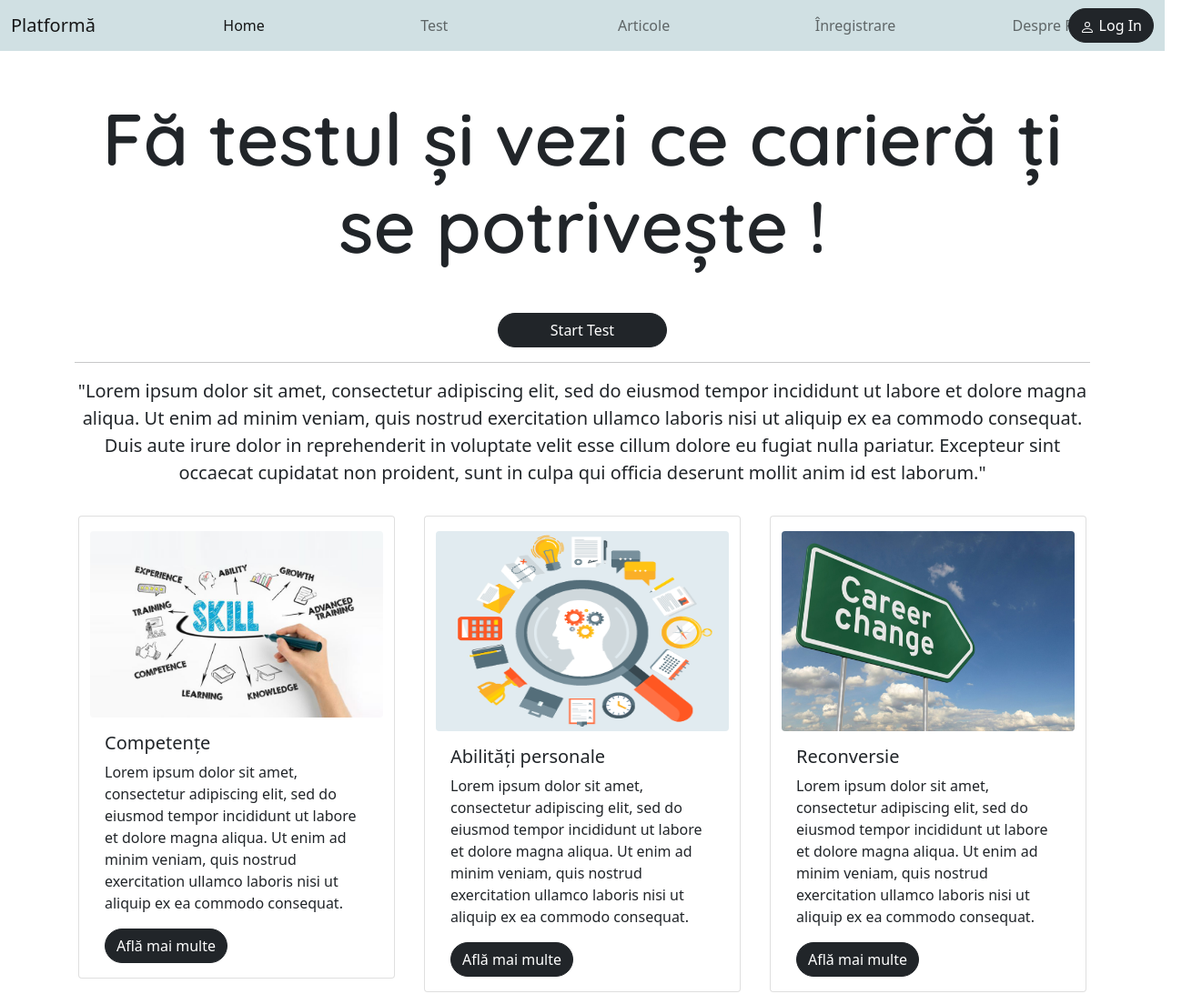
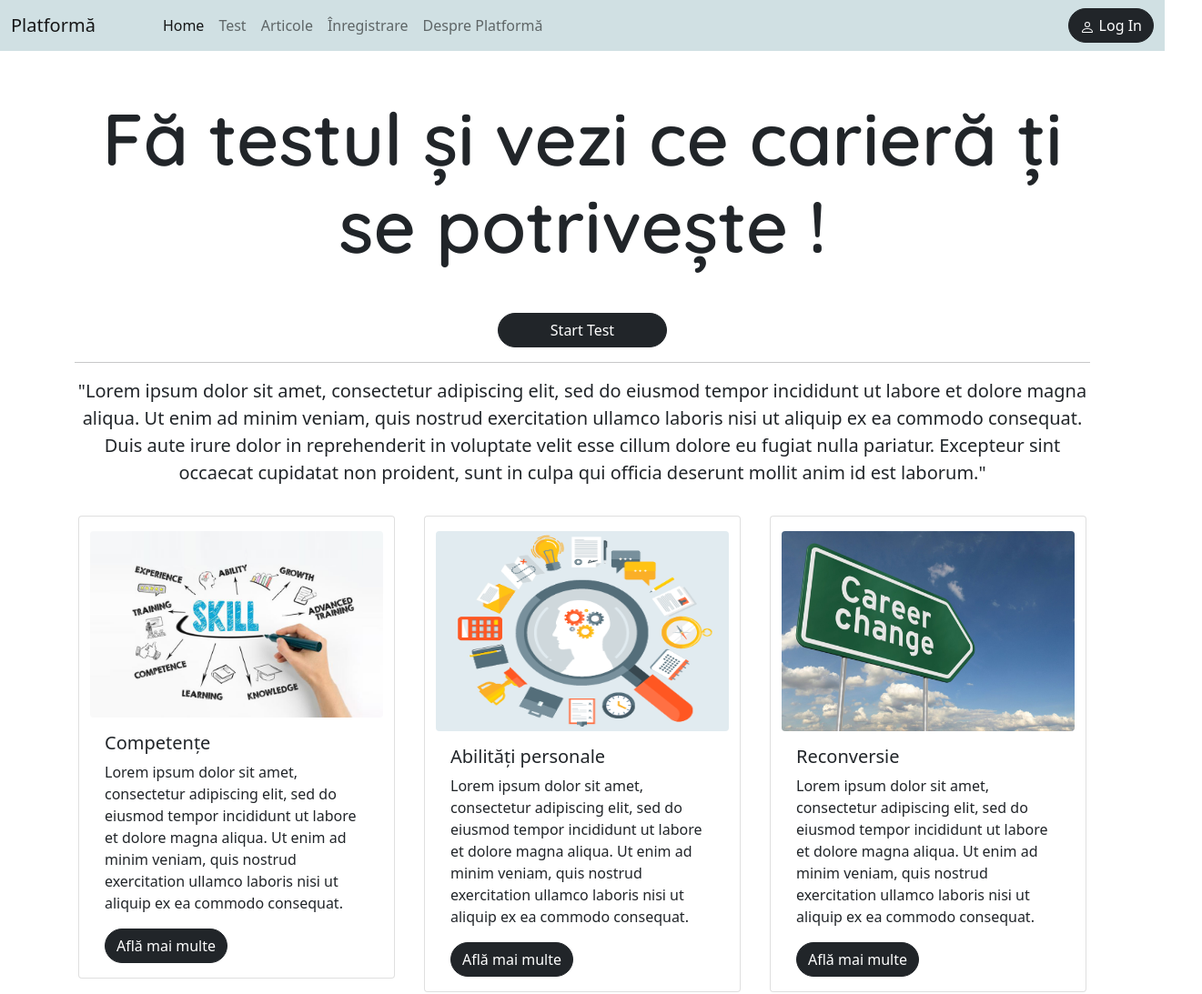
Before and after one commit to nandreiv/Platforma, a plain HTML site: page index.html in a window 1280 px wide. Shown: the top 1093 px of the page at 91% size, 1321 px wide, since content can reach past the window. Drawn offline with nearby package versions, Linux system fonts and the light colour scheme.

Commit message:
Update 3
Update 3

```diff
--- a/index.html
+++ b/index.html
@@ -22,33 +22,33 @@
 
     <nav class="navbar navbar-expand-md navbar-light sticky-top" style="background-color: #d0e0e3;">
         <div class="container-fluid">
-          <a class="navbar-brand col-2" href="#">Platformă</a>
+          <a class="navbar-brand" href="#" style="padding-right: 50px;">Platformă</a>
           <button class="navbar-toggler" type="button" data-bs-toggle="collapse" data-bs-target="#navbarSupportedContent" aria-controls="navbarSupportedContent" aria-expanded="false" aria-label="Toggle navigation">
             <span class="navbar-toggler-icon"></span>
           </button>
           <div class="collapse navbar-collapse" id="navbarSupportedContent">
             <ul class="navbar-nav me-auto mb-2 mb-lg-0">
-              <li class="nav-item col-6 mx-auto" >
+              <li class="nav-item " >
                 <a class="nav-link active" aria-current="page" href="#">
                   Home
                 </a>
               </li>
-              <li class="nav-item col-6 mx-auto">
+              <li class="nav-item">
                 <a class="nav-link" href="#">
                  Test
                 </a>
               </li>
-              <li class="nav-item col-6 mx-auto">
+              <li class="nav-item ">
                 <a class="nav-link" href="#">
                  Articole
                 </a>
               </li>
-              <li class="nav-item col-6 mx-auto">
+              <li class="nav-item">
                 <a class="nav-link" href="#">
                 Înregistrare
                 </a>
               </li>
-              <li class="nav-item col-6 mx-auto">
+              <li class="nav-item">
                 <a class="nav-link" href="#">
                  Despre Platformă
                 </a>
```
